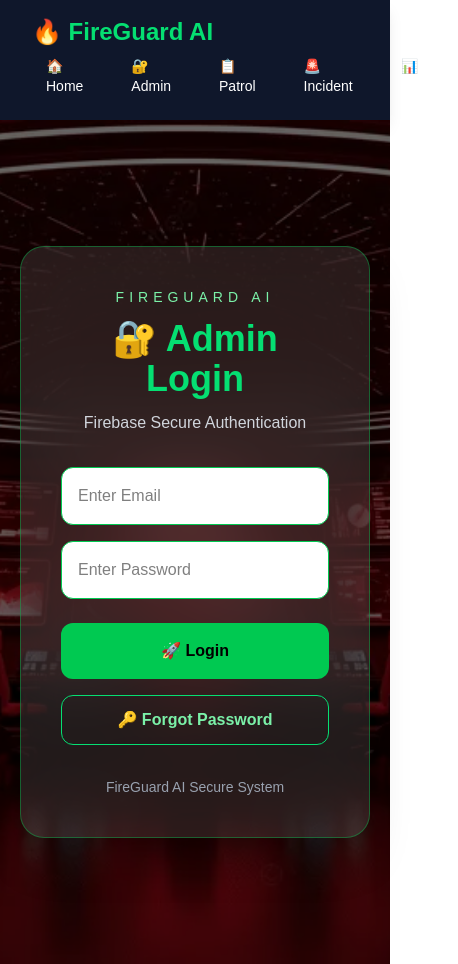
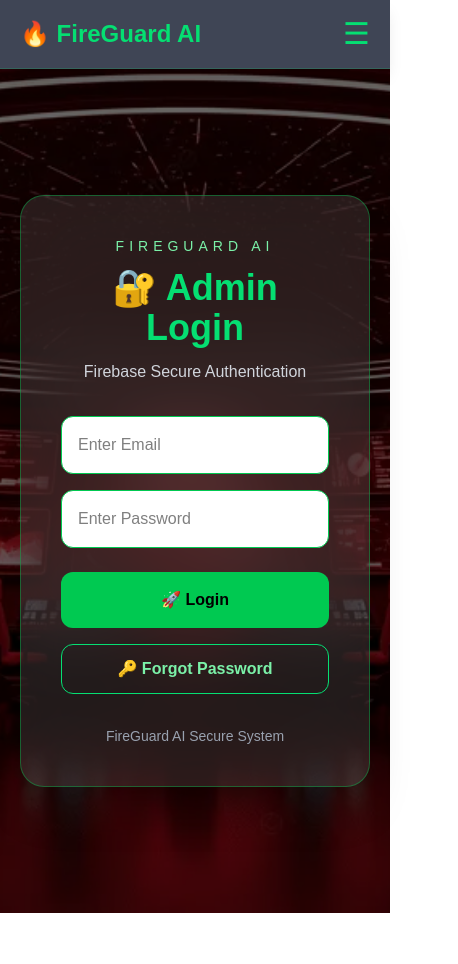
Before and after one commit to MHusnain0027/fireguard-ai, a Next.js app in the folder fireguard-ai-app/: page /login in a window 390 px wide. Shown: the whole page, 458 px wide, since content can reach past the window. After the commit the page ends 913 px from the top, so only its background shows below. Built offline with nearby package versions, Linux system fonts and the light colour scheme.

Commit message:
Improve dashboard UI, navbar hamburger and mobile optimization

```diff
--- /dev/null
+++ b/fireguard-ai-app/app/components/Navbar.tsx
@@ -0,0 +1,241 @@
+"use client";
+
+import Link from "next/link";
+import { useState } from "react";
+
+
+export default function Navbar(){
+
+
+const [menuOpen,setMenuOpen] = useState(false);
+
+
+
+const menuItems = [
+
+{
+name:"🏠 Home",
+link:"/"
+},
+
+{
+name:"📋 Patrol Reports",
+link:"/patrol"
+},
+
+{
+name:"🚨 Incident Report",
+link:"/fire-alarm-report"
+},
+
+{
+name:"📊 History",
+link:"/incidents"
+},
+
+{
+name:"🔐 Admin",
+link:"/admin"
+}
+
+];
+
+
+
+return (
+
+<nav className="
+bg-slate-900/80
+backdrop-blur-xl
+text-white
+px-5
+py-4
+shadow-lg
+relative
+z-50
+border-b
+border-green-400/20
+">
+
+
+
+<div className="
+max-w-7xl
+mx-auto
+flex
+items-center
+justify-between
+">
+
+
+
+
+
+<h1 className="
+brand-fire
+text-2xl
+font-bold
+text-green-400
+hover:scale-105
+transition
+cursor-pointer
+">
+
+🔥 FireGuard AI
+
+</h1>
+
+
+
+
+
+
+
+<button
+
+onClick={()=>setMenuOpen(!menuOpen)}
+
+className="
+group
+text-3xl
+text-green-400
+transition
+duration-300
+"
+
+>
+
+
+<span
+
+className={`
+inline-block
+transition-transform
+duration-300
+${menuOpen ? "rotate-90" : ""}
+`}
+
+>
+
+☰
+
+</span>
+
+
+</button>
+
+
+
+
+
+
+</div>
+
+
+
+
+
+
+
+
+<div
+
+className={`
+absolute
+right-5
+top-16
+w-64
+transition-all
+duration-500
+origin-top-right
+
+${
+menuOpen
+
+?
+
+"opacity-100 scale-100 translate-y-0"
+
+:
+
+"opacity-0 scale-95 -translate-y-5 pointer-events-none"
+
+}
+
+`}
+
+
+>
+
+
+<div
+
+className="
+bg-black/70
+backdrop-blur-2xl
+border
+border-green-400/40
+rounded-3xl
+p-4
+shadow-2xl
+"
+
+
+>
+
+
+
+{
+menuItems.map((item,index)=>(
+
+
+<Link
+
+key={index}
+
+href={item.link}
+
+onClick={()=>setMenuOpen(false)}
+
+className="
+block
+px-4
+py-3
+rounded-xl
+text-gray-200
+hover:text-green-400
+hover:bg-green-400/10
+hover:translate-x-2
+transition-all
+duration-300
+"
+
+>
+
+{item.name}
+
+
+</Link>
+
+
+))
+
+}
+
+
+
+</div>
+
+
+</div>
+
+
+
+
+
+</nav>
+
+);
+
+
+}
--- a/fireguard-ai-app/app/layout.tsx
+++ b/fireguard-ai-app/app/layout.tsx
@@ -1,7 +1,7 @@
 import type { Metadata } from "next";
 import { Geist, Geist_Mono } from "next/font/google";
 import "./globals.css";
-import Link from "next/link";
+import Navbar from "./components/Navbar";
 
 
 const geistSans = Geist({
@@ -43,7 +43,6 @@
 
 return (
 
-
 <html
 
 lang="en"
@@ -53,87 +52,11 @@
 >
 
 
-
 <body className="min-h-screen bg-slate-100">
 
 
 
-
-
-<nav className="bg-slate-900 text-white px-8 py-4 shadow-lg">
-
-
-  <div className="max-w-7xl mx-auto flex flex-wrap items-center justify-between">
-
-
-    <h1 className="brand-fire text-2xl font-bold text-green-400">
-
-      🔥 FireGuard AI
-
-    </h1>
-
-
-
-
-
-    <div className="flex gap-5 text-sm items-center">
-
-
-      <Link
-        href="/"
-        className="top-nav-item"
-      >
-        🏠 Home
-      </Link>
-
-
-
-      <Link
-        href="/admin"
-        className="top-nav-item"
-      >
-        🔐 Admin
-      </Link>
-
-
-
-      <Link
-        href="/patrol"
-        className="top-nav-item"
-      >
-        📋 Patrol
-      </Link>
-
-
-
-      <Link
-        href="/fire-alarm-report"
-        className="top-nav-item"
-      >
-        🚨 Incident
-      </Link>
-
-
-
-      <Link
-        href="/incidents"
-        className="top-nav-item"
-      >
-        📊 History
-      </Link>
-
-
-    </div>
-
-
-  </div>
-
-
-</nav>
-
-
-
-
+<Navbar />
 
 
 
@@ -145,11 +68,7 @@
 
 
 
-
-
-
 </body>
-
 
 
 </html>
@@ -157,4 +76,5 @@
 
 );
 
+
 }
--- a/fireguard-ai-app/app/page.tsx
+++ b/fireguard-ai-app/app/page.tsx
@@ -289,25 +289,14 @@
 
 
 
-<p className="
-text-green-300
-tracking-[6px]
-text-sm
-">
-
-FIRE SAFETY INTELLIGENCE
-
-</p>
-
-
-
 
 
 <h1 className="
-text-4xl
+text-5xl
 font-bold
 text-green-400
 mt-2
+brand-fire
 ">
 
 🔥 FireGuard AI
@@ -319,12 +308,12 @@
 
 
 <p className="
-text-white
+text-gray-300
 text-lg
 mt-2
 ">
 
-FACP Search & Incident Management System
+AI Powered Fire Safety Monitoring Dashboard
 
 </p>
 
@@ -376,6 +365,10 @@
 <div className="
 glass-card
 border-green-400/30
+hover:scale-105
+transition-all
+duration-300
+cursor-pointer
 ">
 
 
@@ -408,6 +401,10 @@
 <div className="
 glass-card
 border-green-400/30
+hover:scale-105
+transition-all
+duration-300
+cursor-pointer
 ">
 
 
@@ -440,6 +437,10 @@
 <div className="
 glass-card
 border-red-400/30
+hover:scale-105
+transition-all
+duration-300
+cursor-pointer
 ">
 
 
@@ -472,6 +473,10 @@
 <div className="
 glass-card
 border-green-400/30
+hover:scale-105
+transition-all
+duration-300
+cursor-pointer
 ">
 
 
@@ -545,17 +550,25 @@
 
 className="
 w-full
-max-w-3xl
+max-w-xl
 mx-auto
 block
 mt-5
-p-3
-rounded-xl
-bg-white
+px-5
+py-4
+rounded-2xl
+bg-white/95
 text-black
-text-base
-hover-scale
-fire-glow
+text-lg
+border-2
+border-green-400
+shadow-xl
+focus:outline-none
+focus:ring-4
+focus:ring-green-400/40
+transition-all
+duration-300
+hover:scale-[1.02]
 "
 
 
```
Lines whose indentation alone changed are shown as unchanged.
